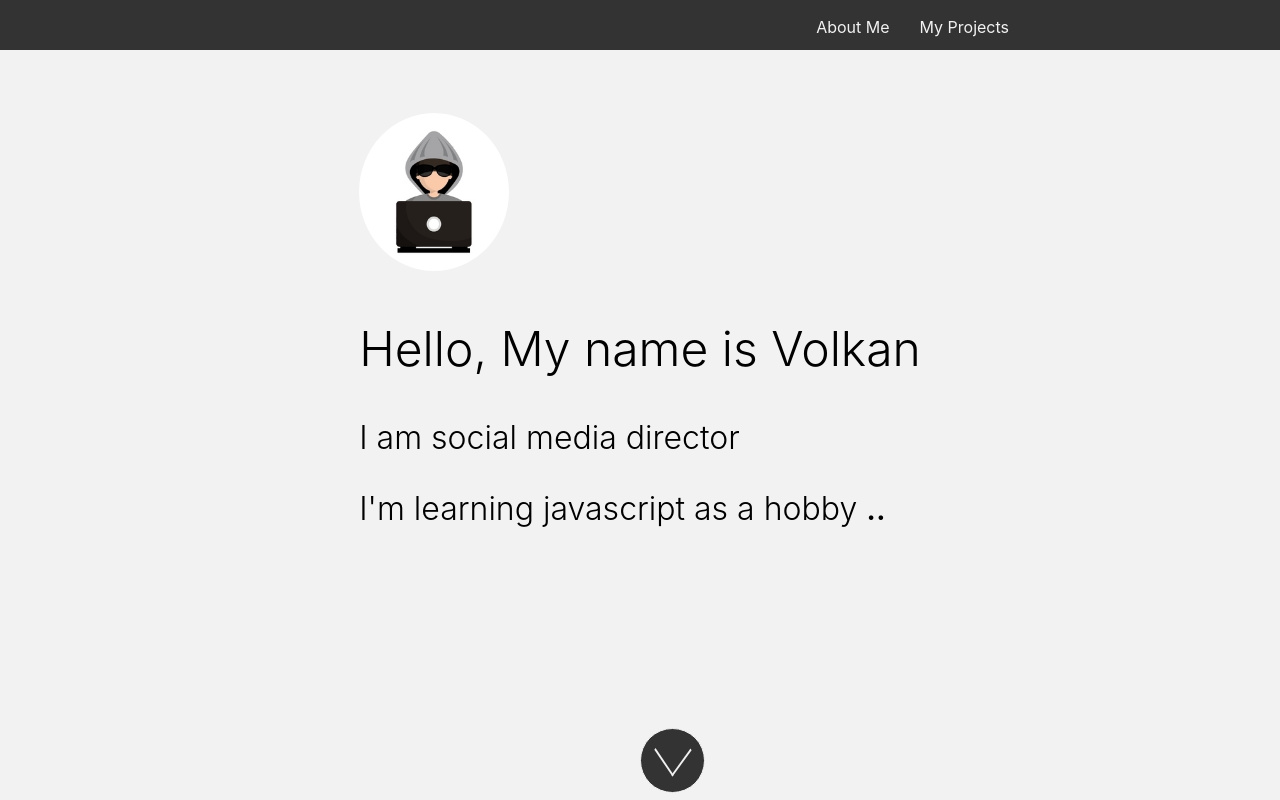
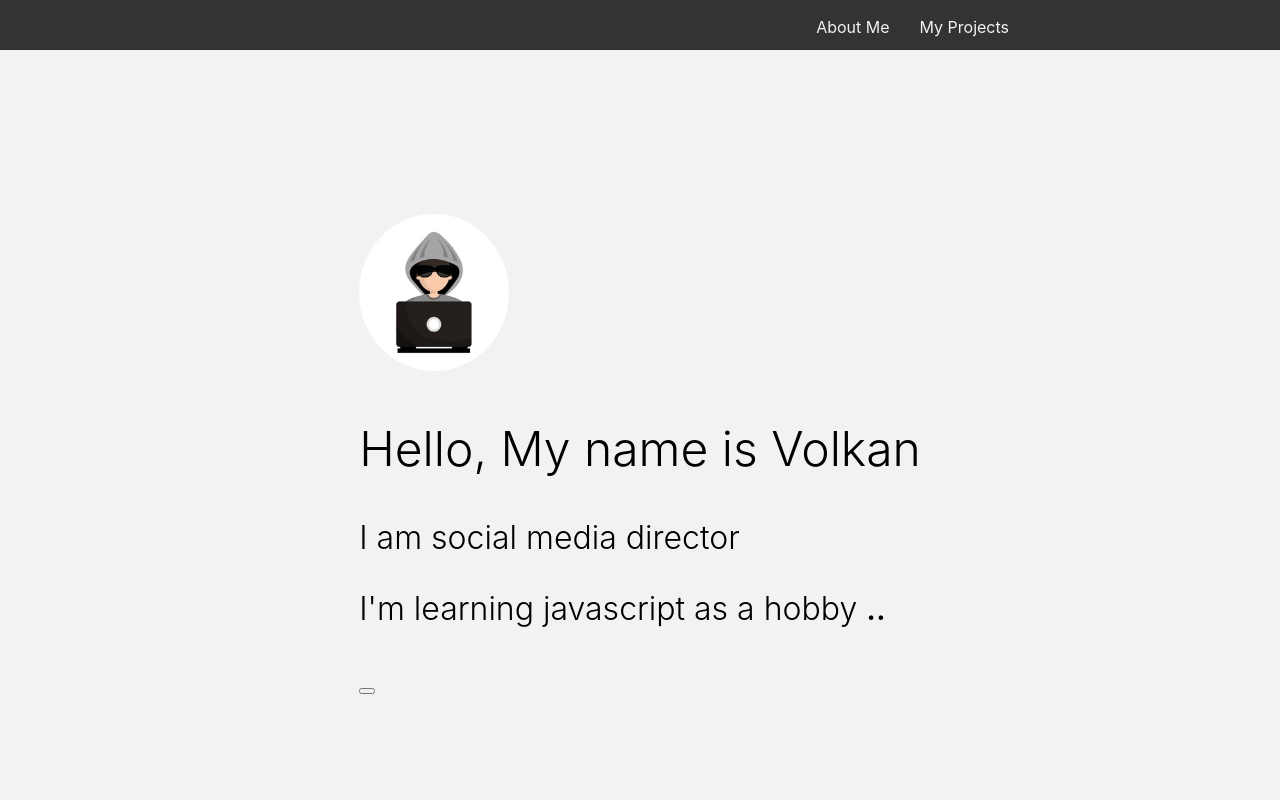
Before and after one commit to VolkanTemel/VolkanTemel.github.io, a plain HTML site: page index.html in a window 1280 px wide. Shown: the top 800 px of the page. Drawn offline with Linux system fonts and the light colour scheme.

Commit message:
Update styles.css

```diff
--- a/styles.css
+++ b/styles.css
@@ -83,36 +83,6 @@ p {
   padding: 0 15px;
 }
 
-    .hairline-down-arrow {
-        border: 1px solid #f1f1f1;
-        border-radius: 50%;
-        width: 65px;
-        height: 65px;
-        position: relative;
-        background-color: #333;
-        cursor: pointer;
-        margin-top: 70%;
-        margin-left: 50%;
-
-      }
-      .hairline-down-arrow:after {
-        content: "";
-        position: absolute;
-        top: 4%;
-        left: 54%;
-        width: 30px;
-        height: 30px;
-        border-width: 0px 2px 2px 0px;
-        transform: rotate(46deg) translate(-50%) skew(10deg, 10deg);
-        transform-origin: left;
-        border-style: solid;
-        border-color: #f1f1f1;
-      }
-    button:hover{
-        background-color: gray;
-
-
-    }
 
 footer {
   background-color: #333;
@@ -159,18 +129,3 @@ footer a {
     font-size: 1.5em;
   }
 }
-@media screen and (max-height: 900px){
-    .hairline-down-arrow {
-        margin-top:50%
-    }
-}
-@media screen and (max-height: 800px){
-    .hairline-down-arrow {
-        margin-top:30%
-    }
-}
-@media screen and (max-height: 700px){
-    .hairline-down-arrow {
-        margin-top:10%;
-    }
-}
```
